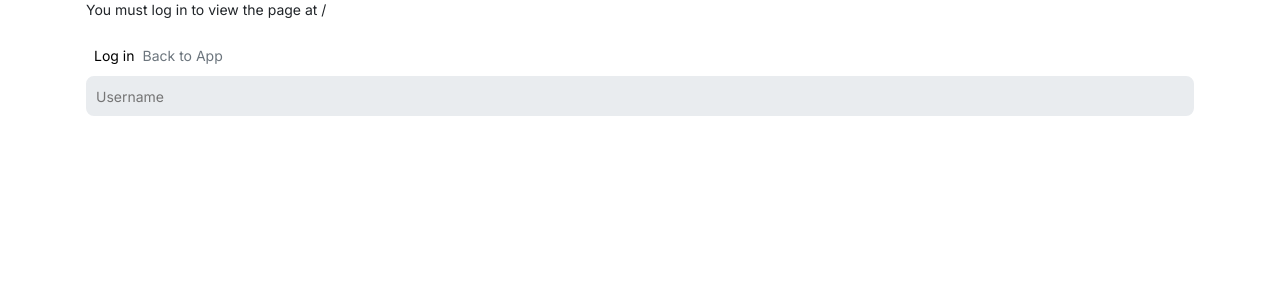
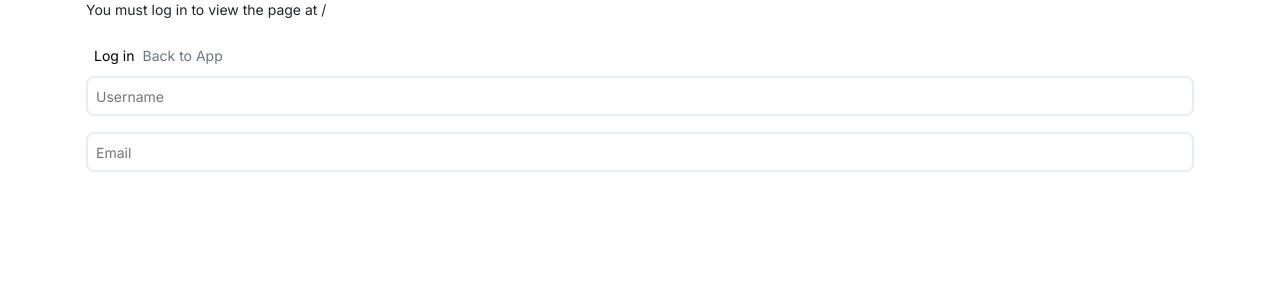
Before and after one commit to kamrade/kamrade.github.io, a React (Create React App) app: page /auth in a window 1280 px wide. Shown: the top 300 px of the page. Built offline with nearby package versions, Linux system fonts and the light colour scheme.

Commit message:
Formq arrangement, validations

```diff
--- a/package.json
+++ b/package.json
@@ -13,6 +13,7 @@
     "@types/react": "^16.9.56",
     "@types/react-dom": "^16.9.9",
     "@types/react-router-dom": "^5.1.6",
+    "@types/validator": "^13.1.3",
     "axios": "^0.21.1",
     "bootstrap": "^4.5.3",
     "classnames": "^2.2.6",
@@ -25,6 +26,7 @@
     "react-scripts": "4.0.0",
     "rxjs": "^6.6.3",
     "typescript": "^4.0.5",
+    "validator": "^13.6.0",
     "web-vitals": "^0.2.4"
   },
   "scripts": {
--- a/src/components/AuthPage/AuthPage.tsx
+++ b/src/components/AuthPage/AuthPage.tsx
@@ -2,24 +2,62 @@ import React from 'react';
 import { NavLink, useHistory, useLocation } from 'react-router-dom';
 import {useAuth} from 'components/ProvideAuth/ProvideAuth';
 import {Button, Formq, FormqInput} from 'shared';
+import validator from 'validator';
 
 let initialState = {
   username: {
-    data: {
     name: 'username',
     placeholder: 'Username',
     autoComplete: 'off',
     type: 'text',
     id: 'username',
     value: '',
-      touched: false,
-      dirty: false,
-      focused: false,
   },
-    errors: ['Test error message 1', 'Test error message 2'],
-    validations: () => []
+  email: {
+    name: 'email',
+    placeholder: 'Email',
+    autoComplete: 'off',
+    type: 'text',
+    id: 'email',
+    value: '',
   },
 };
+
+let authPageValidations = (name: string, value: string) => {
+  let errors = [];
+  switch(name) {
+    case 'username':
+      if (value.trim() === "") {
+        errors.push('Username can\'t be empty');
+        break;
+      }
+      if (!/^[a-zA-Z0-9]+$/.test(value)) {
+        errors.push('Invalid Username. Avoid Special characters');
+      }
+      if (value.length < 3) {
+        errors.push('Username should be at least 3 characters long');
+      }
+      if (value.length > 64) {
+        errors.push('Username should not be longer than 64 characters');
+      }
+      break;
+
+    case 'email':
+      if (value.trim() === "") {
+        errors.push('Email can\'t be empty');
+        break;
+      }
+      if (!validator.isEmail(value)) {
+        errors.push('Wrong email format');
+        break;
+      }
+      break;
+
+    default:
+      break;
+  }
+  return errors;
+}
 
 export const AuthPage = () => {
 
@@ -38,7 +76,6 @@ export const AuthPage = () => {
   const submitAuthForm = (event: React.SyntheticEvent) => {
     event.preventDefault();
     console.log('::: submit auth form');
-    console.log(initialState);
   }
 
   return (
@@ -48,9 +85,14 @@ export const AuthPage = () => {
       <Button onClick={login}>Log in</Button>
       <NavLink exact to='/'>Back to App</NavLink>
 
-      <Formq initialFormqState={initialState} >
+      <Formq initialFormqState={initialState} validations={authPageValidations}>
         <form onSubmit={submitAuthForm}>
+          <div className='mb-3'>
             <FormqInput name='username' />
+          </div>
+          <div className='mb-3'>
+            <FormqInput name='email' />
+          </div>
         </form>
       </Formq>
 
--- a/src/shared/Formq/Formq.tsx
+++ b/src/shared/Formq/Formq.tsx
@@ -1,20 +1,39 @@
-import React, {useReducer, createContext, useContext} from 'react';
+import React, {useReducer, createContext, useContext, useEffect} from 'react';
 import s from './Formq.module.scss';
 import {formqReducer} from './FormqReducer';
-import {IFormqProps, IFormqContext} from './FormqTypes';
+import {IFormqProps, IFormqContext, IFormqState, IFormqAction} from './FormqTypes';
 
 const formqContext = createContext<IFormqContext | null>(null);
 
-export const Formq = ({children, initialFormqState}: IFormqProps) => {
+export const Formq = ({children, initialFormqState, validations}: IFormqProps) => {
 
-  Object.keys(initialFormqState).map((key, i) => {
-    if (initialFormqState[key].data.name !== key) {
-      throw new Error('Initial object name should be same as field "name"');
-    }
-    return null;
-  })
+  // FORMQ STATE INIT
+  useEffect(() => {
+    Object.keys(initialFormqState).map((key, i) => {
+      if (initialFormqState[key].name !== key) {
+        throw new Error('Initial object name should be same as field "name"');
+      }
+      return null;
+    });
 
-  const [formqState, dispatch] = useReducer(formqReducer, initialFormqState);
+    Object.keys(initialFormqState).map((key, _i) => {
+      initialFormqState[key].touched = false;
+      initialFormqState[key].dirty = false;
+      initialFormqState[key].focused = false;
+      initialFormqState[key].errors = [];
+      return null;
+    });
+  }, [initialFormqState]);
+
+  const [formqState, dispatch] = useReducer((state: IFormqState, action: IFormqAction ) => {
+    // It also can be implemented with useEffect(() => {}, [formqState])
+    // But I don't want to execute validations on every event, only on change.
+    return formqReducer(state, action, validations);
+  }, initialFormqState);
+
+  // useEffect(() => {
+  //   console.log('formqState changed');
+  // }, [formqState]);
 
   return (
     <formqContext.Provider value={{formqState, dispatch}}>
--- a/src/shared/Formq/FormqInput.tsx
+++ b/src/shared/Formq/FormqInput.tsx
@@ -24,7 +24,8 @@ export const FormqInput = ({name}: IFormqInputProps) => {
   return (
     <>
       <Input
-        {...inputState.data}
+        {...inputState}
+        valid={!(inputState.errors && inputState.errors.length > 0)}
         onChange={(event) => {
             dispatch && dispatch({
               type: UPDATE,
@@ -49,15 +50,16 @@ export const FormqInput = ({name}: IFormqInputProps) => {
             data: {
               name: name,
               value: event.target.value,
+              touched: inputState?.touched
             }
           });
         }}
       />
 
-      {
-        inputState.errors && inputState.errors.length > 0 && inputState.data.touched &&
-          <InputDescription type='error' message={inputState.errors.join(', ')}/>
+      { inputState.errors && inputState.errors.length > 0 && inputState.touched && inputState.dirty &&
+        <InputDescription type='error' message={inputState.errors.join(', ')}/>
       }
+
     </>
   );
 
--- a/src/shared/Formq/FormqReducer.ts
+++ b/src/shared/Formq/FormqReducer.ts
@@ -1,59 +1,62 @@
+// TODO: dirty should become false if user changed value to its initial state.
+
 import {IFormqState, IFormqAction, UPDATE, FOCUS, BLUR} from './FormqTypes';
 
-export const formqReducer = (state: IFormqState, action: IFormqAction ) => {
+let lastValue = '';
+
+export const formqReducer = (
+  state: IFormqState,
+  action: IFormqAction,
+  validations: (name: string, value: string) => string[]
+) => {
 
   let name = action.data.name;
   let value = action.data.value;
+  let touched = action.data.touched;
 
   if (!name) {
     throw new Error('Please provide initial name for each field');
   }
 
   switch (action.type) {
+    case UPDATE:
+      let errors = validations(name, value);
+      const newState = {
+        ...state,
+        [name]: {
+          ...state[name],
+          value: value,
+          dirty: true,
+          errors
+        }
+      }
+      return newState;
 
-    case UPDATE:
+    case FOCUS:
+
+      lastValue = value;
+
       return {
         ...state,
         [name]: {
           ...state[name],
-          data: {
-            ...state[name].data,
-            value: value,
-            // TODO: dirty should become false if user changed value to its initial state.
-            dirty: true,
-            touched: true,
-          }
-        }
-
-      }
-
-    case FOCUS:
-      return {
-        ...state,
-        [name]: {
-          ...state[name],
-          data: {
-            ...state[name].data,
-            value: value,
-            touched: true,
-            focused: true
-          }
-
+          value: value,
+          focused: true
         }
       }
 
     case BLUR:
 
+      console.log(lastValue === value);
+
       return {
         ...state,
         [name]: {
           ...state[name],
-          data: {
-            ...state[name].data,
-            value: value,
-            focused: false
-          }
-
+          value: value,
+          // if user didn't change anything just focus and blur, do not set touched ti true
+          touched: touched ? touched : !(lastValue === value),
+          focused: false
         }
       }
 
--- a/src/shared/Formq/FormqTypes.ts
+++ b/src/shared/Formq/FormqTypes.ts
@@ -13,25 +13,21 @@ export interface IFormqAction {
 export interface IPayload {
   name: string;
   value: string;
+  touched?: boolean;
 }
 
 // Formq context (state)
-export interface IFormqData {
+export interface IFormqFieldState {
   name: string;
   placeholder?: string;
-  autoComplete?: string; // TODO: make its own type
-  type?: string; // TODO: make its own type
+  autoComplete?: string;   // TODO: make its own type
+  type?: string;           // TODO: make its own type
   id?: string;
   value: string;
-  touched: boolean;
-  dirty: boolean;
-  focused: boolean;
-}
-
-export interface IFormqFieldState {
-  data: IFormqData;
-  errors: string[];
-  validations: () => string[];
+  touched?: boolean;
+  dirty?: boolean;
+  focused?: boolean;
+  errors?: string[];
 }
 
 export interface IFormqState {
@@ -46,5 +42,6 @@ export interface IFormqContext {
 // Formq props
 export interface IFormqProps {
   initialFormqState: IFormqState;
+  validations: (name: string, value: string) => string[];
   children: React.ReactChild;
 }
--- a/src/shared/Input/Input.module.scss
+++ b/src/shared/Input/Input.module.scss
@@ -8,7 +8,7 @@
   line-height: 1.45;
   padding: .5rem .5rem;
   border: 2px solid $gray-200;
-  background-color: $gray-200;
+  background-color: $white;
   height: 2.5rem;
   border-radius: $border-radius;
   transition: border-color .2s ease-in-out;
--- a/src/shared/InputDescription/InputDescription.module.scss
+++ b/src/shared/InputDescription/InputDescription.module.scss
@@ -5,6 +5,7 @@
   font-size: 0.75rem;
   line-height: 1.5;
   color: $gray-600;
+  margin-top: .25rem;
   &.Error {
     color: $red;
   }
```
Also changed, not shown: 1 other file (tests, documents, lock files or other folders). Lines whose indentation alone changed are shown as unchanged.
